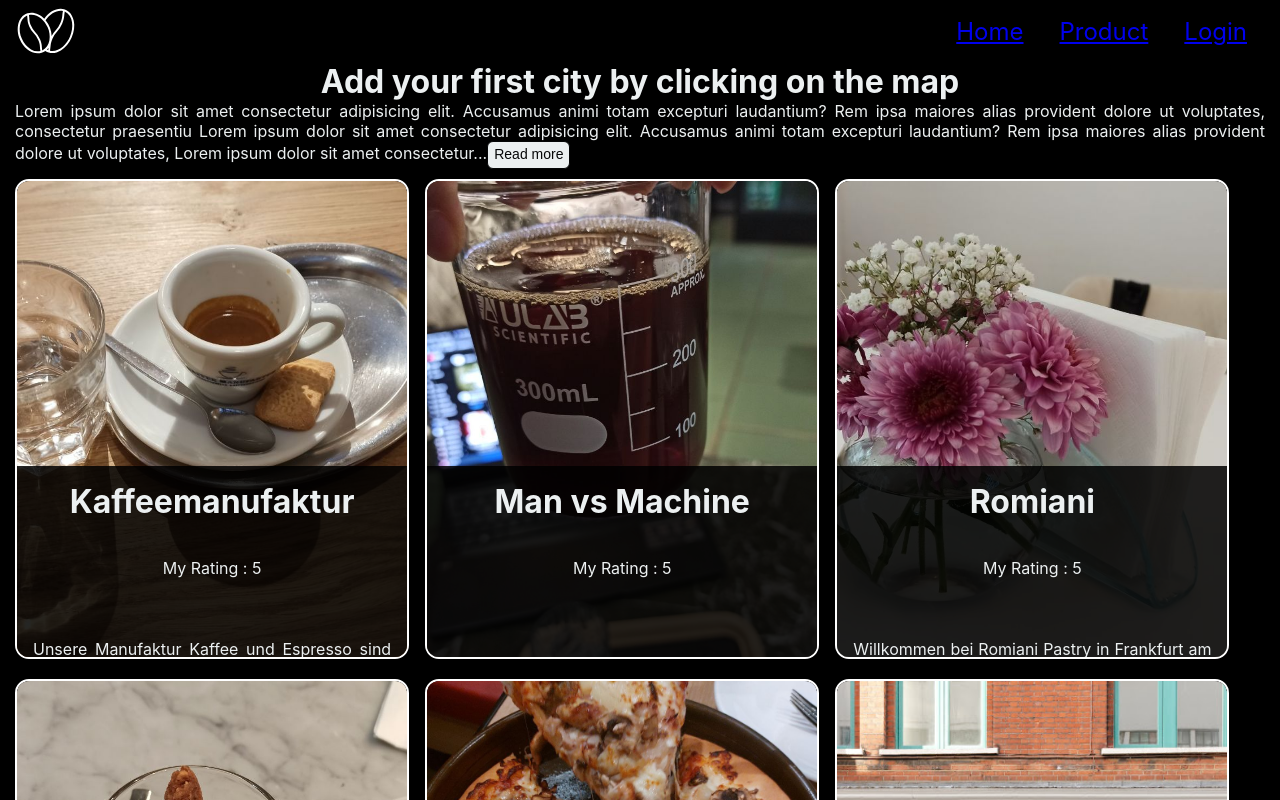
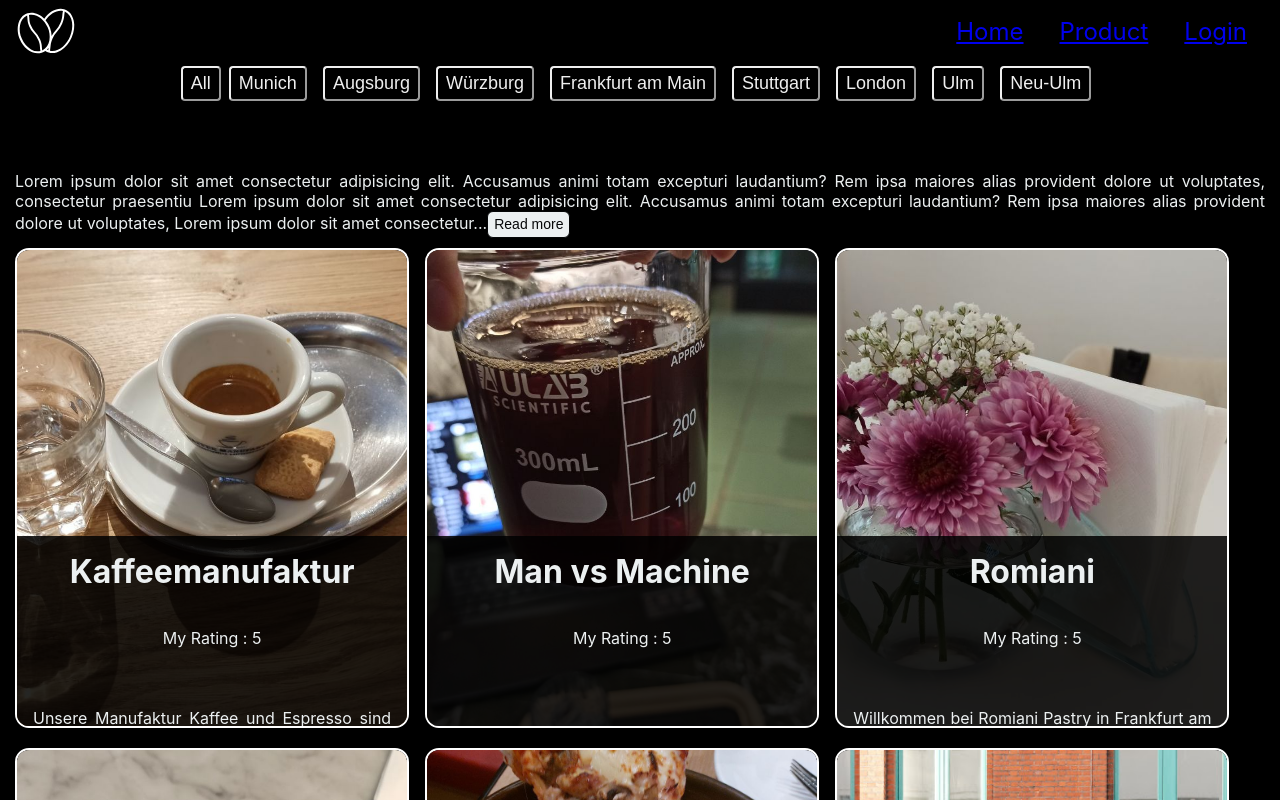
Before and after one commit to Khaanh/MyGastroTrip, a React (Create React App) app: page / in a window 1280 px wide. Shown: the top 800 px of the page. Built offline with nearby package versions, Linux system fonts and the light colour scheme.

Commit message:
feat: add new Message component to handle empty array states

```diff
--- a/src/components/CityList.jsx
+++ b/src/components/CityList.jsx
@@ -1,5 +1,6 @@
 import CityItem from "./CityItem";
 import styles from "./CityList.module.css";
+import Message from "./Message";
 
 /**
  * ? Should the handleSelect use a boolean type ?
@@ -8,20 +9,20 @@ import styles from "./CityList.module.css";
 const listOfCities = Array.from(
 	new Set([
 		// "München",
-		// "Munich",
-		// "Augsburg",
-		// "Würzburg",
-		// "Frankfurt am Main",
-		// "Stuttgart",
-		// "London",
-		// "Ulm",
-		// "Neu-Ulm",
+		"Munich",
+		"Augsburg",
+		"Würzburg",
+		"Frankfurt am Main",
+		"Stuttgart",
+		"London",
+		"Ulm",
+		"Neu-Ulm",
 	])
 );
 
 export default function CityList({ handleSelect }) {
 	if (!listOfCities.length) {
-		return <h1>Add your first city by clicking on the map</h1>;
+		return <Message message={"Add your first city by clicking on the map"} />;
 	}
 	return (
 		<ul className={styles.list}>
```
